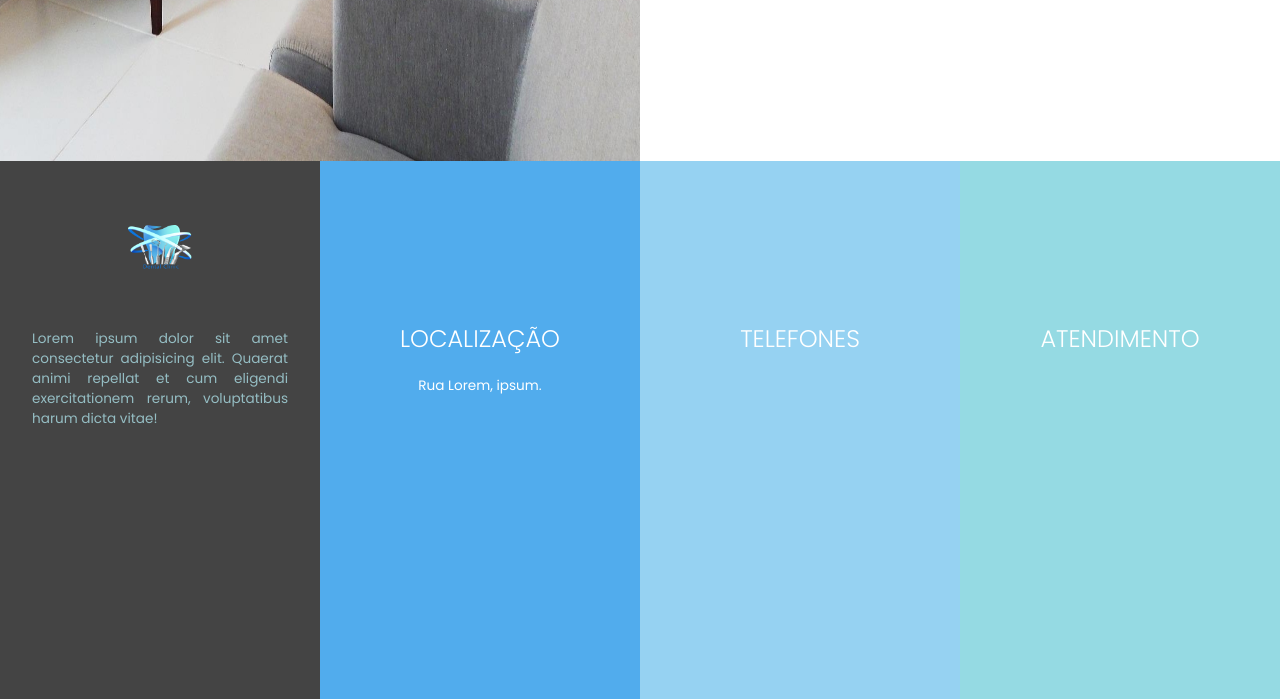
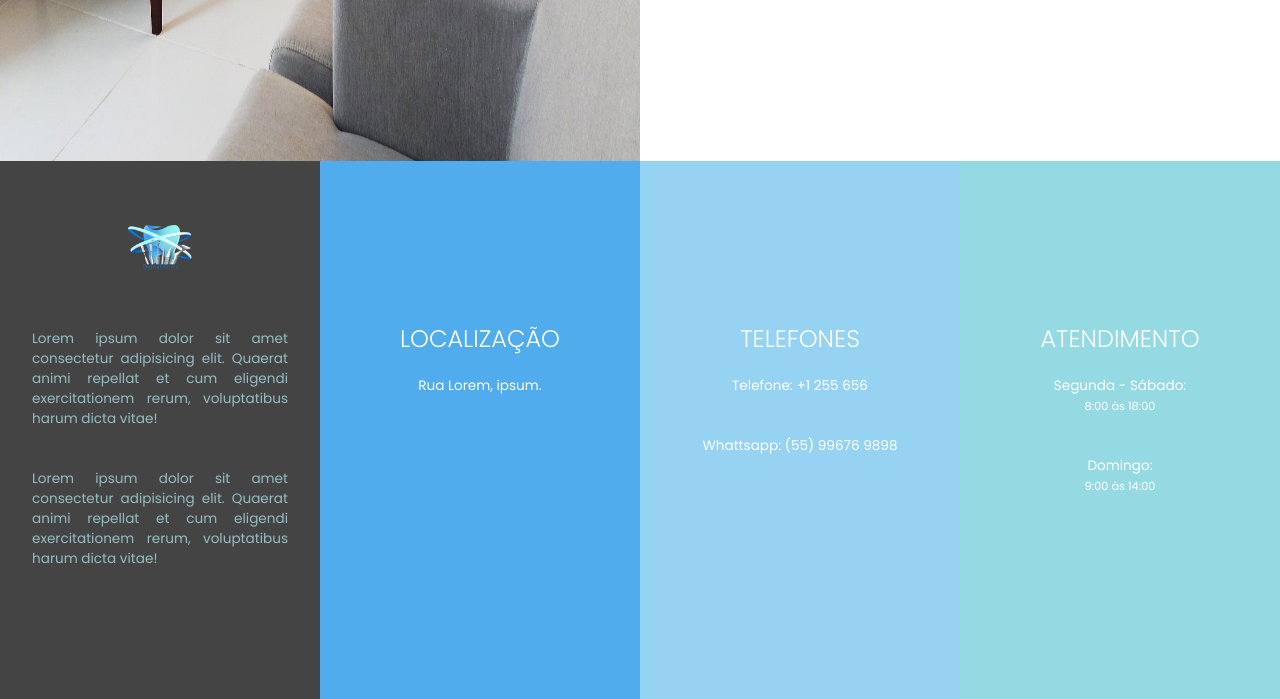
Before and after one commit to DevMauricioMgf/site-dentista, a plain HTML site: page index.html in a window 1280 px wide. Shown: the part 3142-3841 px from the top of the page. Drawn offline with Linux system fonts and the light colour scheme.

Commit message:
att contato

```diff
--- a/index.html
+++ b/index.html
@@ -122,11 +122,14 @@
     </section>
     <!-- Contato -->
     <section id="contato">
-        <div class="container__contato contato__black"><img src="img/Logo-clinica.png" alt=""><p>Lorem ipsum dolor sit amet consectetur adipisicing elit. Quaerat animi repellat et cum eligendi exercitationem rerum, voluptatibus harum dicta vitae!</p></div>
+        <div class="container__contato contato__black"><img src="img/Logo-clinica.png" alt=""><p>Lorem ipsum dolor sit amet consectetur adipisicing elit. Quaerat animi repellat et cum eligendi exercitationem rerum, voluptatibus harum dicta vitae!</p><p>Lorem ipsum dolor sit amet consectetur adipisicing elit. Quaerat animi repellat et cum eligendi exercitationem rerum, voluptatibus harum dicta vitae!</p></div>
         <div class="container__contato contato__escuro"><h2>Localização</h2><p>Rua Lorem, ipsum.
         </p></div>
-        <div class="container__contato contato__azul"><h2>Telefones</h2></div>
-        <div class="container__contato contato__claro"><h2>Atendimento</h2></div>
+        <div class="container__contato contato__azul"><h2>Telefones</h2>
+        <p>Telefone: +1 255 656 </p><p>Whattsapp: (55) 99676 9898</p></div>
+        <div class="container__contato contato__claro"><h2>Atendimento</h2><p>Segunda - Sábado: <br><small>8:00 às 18:00</small></p>
+        <p>Domingo: <br><small>9:00 às 14:00</small></p>
+        </div>
     </section>
 
     <!-- Mapa -->
```
